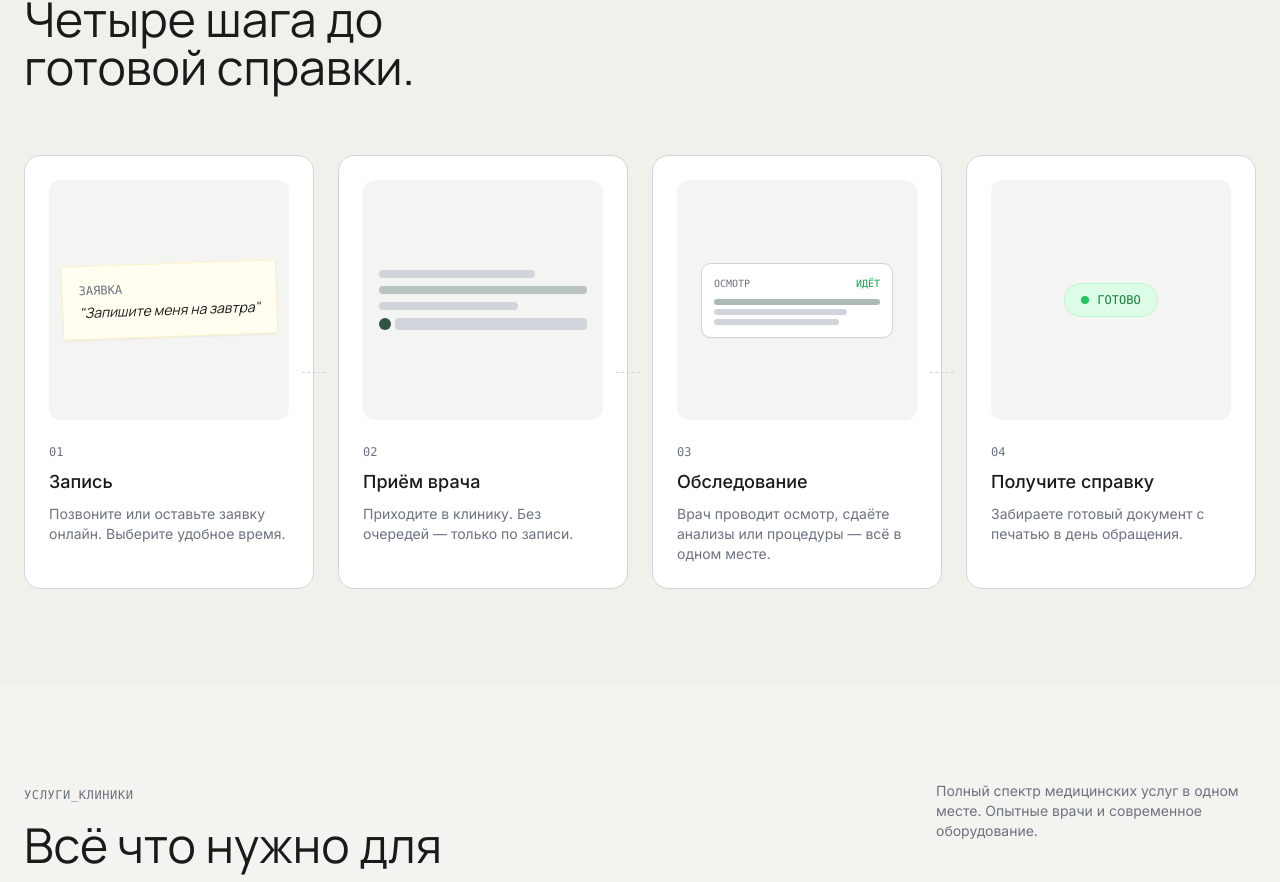
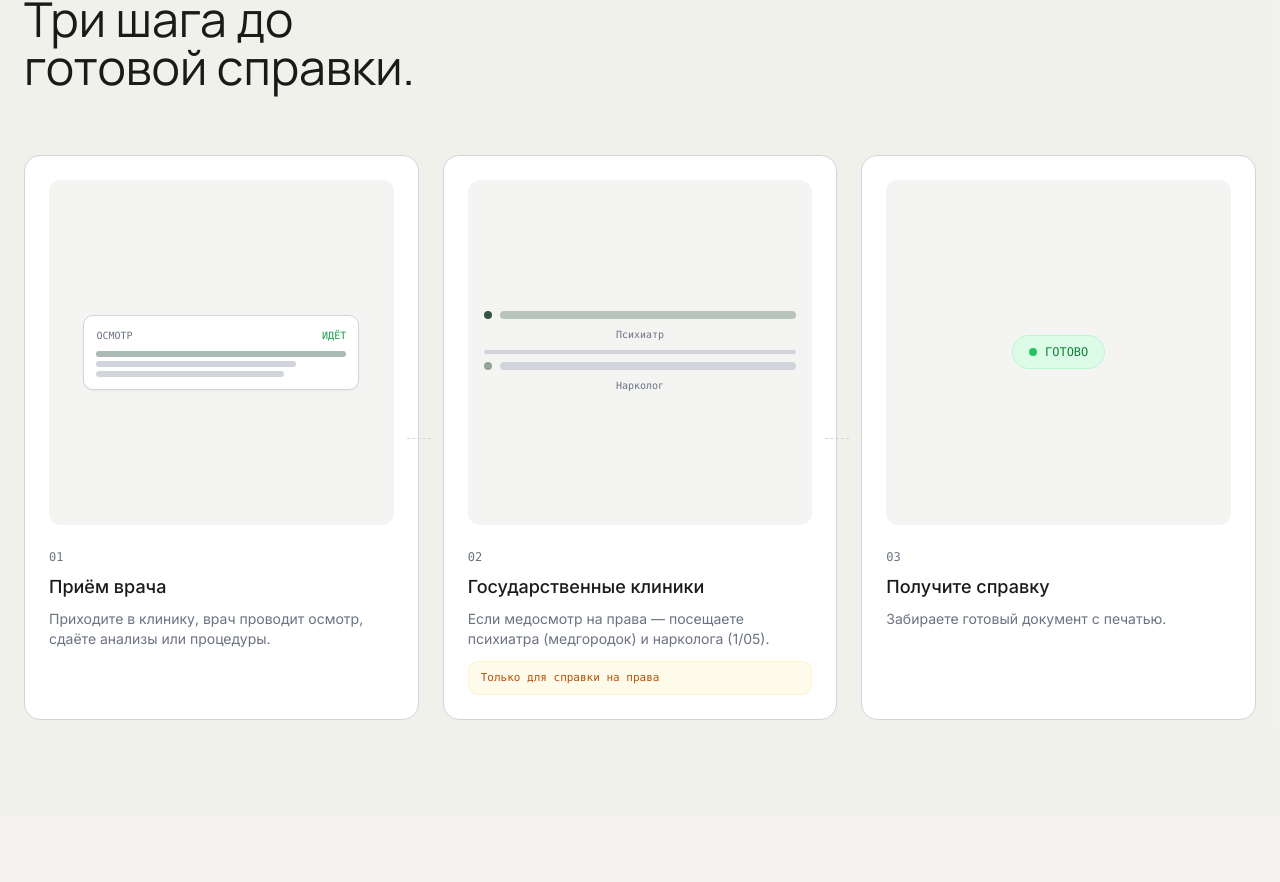
Before and after one commit to pr-poehali-dev/quantum-leap-initiative-113, a React (Vite) app: page / in a window 1280 px wide. Shown: the part 796-1678 px from the top of the page. Built offline with nearby package versions, Linux system fonts and the light colour scheme.

Commit message:
Убрать первый блок из четырех шагов

```diff
--- a/src/components/WorkflowSection.tsx
+++ b/src/components/WorkflowSection.tsx
@@ -2,32 +2,28 @@ interface WorkflowStep {
   number: string;
   title: string;
   description: string;
-  visual: "call" | "visit" | "exam" | "ready";
+  visual: "visit" | "state" | "ready";
+  note?: string;
 }
 
 const steps: WorkflowStep[] = [
   {
     number: "01",
-    title: "Запись",
-    description: "Позвоните или оставьте заявку онлайн. Выберите удобное время.",
-    visual: "call",
+    title: "Приём врача",
+    description: "Приходите в клинику, врач проводит осмотр, сдаёте анализы или процедуры.",
+    visual: "visit",
   },
   {
     number: "02",
-    title: "Приём врача",
-    description: "Приходите в клинику. Без очередей — только по записи.",
-    visual: "visit",
+    title: "Государственные клиники",
+    description: "Если медосмотр на права — посещаете психиатра (медгородок) и нарколога (1/05).",
+    visual: "state",
+    note: "Только для справки на права",
   },
   {
     number: "03",
-    title: "Обследование",
-    description: "Врач проводит осмотр, сдаёте анализы или процедуры — всё в одном месте.",
-    visual: "exam",
-  },
-  {
-    number: "04",
     title: "Получите справку",
-    description: "Забираете готовый документ с печатью в день обращения.",
+    description: "Забираете готовый документ с печатью.",
     visual: "ready",
   },
 ];
@@ -40,7 +36,7 @@ const WorkflowSection = () => {
           <div>
             <span className="text-xs font-mono text-muted-foreground tracking-wider">КАК_МЫ_РАБОТАЕМ</span>
             <h2 className="font-serif text-4xl md:text-5xl mt-4 max-w-md leading-tight">
-              Четыре шага до готовой справки.
+              Три шага до готовой справки.
             </h2>
           </div>
           <p className="text-muted-foreground text-sm max-w-xs hidden md:block">
@@ -48,30 +44,13 @@ const WorkflowSection = () => {
           </p>
         </div>
 
-        <div className="grid md:grid-cols-4 gap-6">
+        <div className="grid md:grid-cols-3 gap-6">
           {steps.map((step, index) => (
             <div key={step.number} className="relative">
               <div className="bg-card border border-border rounded-2xl p-6 h-full">
                 {/* Visual placeholder */}
                 <div className="aspect-square bg-secondary/50 rounded-xl mb-6 flex items-center justify-center relative overflow-hidden">
-                  {step.visual === "call" && (
-                    <div className="bg-[#fffef0] p-4 rounded shadow-sm rotate-[-2deg] border border-amber-100">
-                      <p className="text-xs font-mono text-muted-foreground">ЗАЯВКА</p>
-                      <p className="text-sm font-serif italic mt-1">"Запишите меня на завтра"</p>
-                    </div>
-                  )}
                   {step.visual === "visit" && (
-                    <div className="space-y-2 w-full px-4">
-                      <div className="h-2 bg-border rounded w-3/4" />
-                      <div className="h-2 bg-primary/30 rounded w-full" />
-                      <div className="h-2 bg-border rounded w-2/3" />
-                      <div className="flex gap-1 mt-4">
-                        <div className="w-3 h-3 rounded-full bg-primary" />
-                        <div className="flex-1 h-3 bg-border rounded" />
-                      </div>
-                    </div>
-                  )}
-                  {step.visual === "exam" && (
                     <div className="bg-card border border-border rounded-lg p-3 shadow-sm w-4/5">
                       <div className="flex items-center justify-between mb-2">
                         <span className="text-[10px] font-mono text-muted-foreground">ОСМОТР</span>
@@ -82,6 +61,21 @@ const WorkflowSection = () => {
                         <div className="h-1.5 bg-border rounded w-4/5" />
                         <div className="h-1.5 bg-border rounded w-3/4" />
                       </div>
+                    </div>
+                  )}
+                  {step.visual === "state" && (
+                    <div className="space-y-2 w-full px-4">
+                      <div className="flex items-center gap-2">
+                        <div className="w-2 h-2 rounded-full bg-primary" />
+                        <div className="h-2 bg-primary/30 rounded flex-1" />
+                      </div>
+                      <div className="text-[10px] font-mono text-center text-muted-foreground mt-2">Психиатр</div>
+                      <div className="h-1 bg-border rounded w-full" />
+                      <div className="flex items-center gap-2 mt-2">
+                        <div className="w-2 h-2 rounded-full bg-primary/50" />
+                        <div className="h-2 bg-border rounded flex-1" />
+                      </div>
+                      <div className="text-[10px] font-mono text-center text-muted-foreground">Нарколог</div>
                     </div>
                   )}
                   {step.visual === "ready" && (
@@ -99,6 +93,12 @@ const WorkflowSection = () => {
                 </div>
                 <h3 className="font-medium text-lg mb-2">{step.title}</h3>
                 <p className="text-sm text-muted-foreground">{step.description}</p>
+
+                {step.note && (
+                  <div className="mt-3 bg-amber-50 border border-amber-100 rounded-lg px-3 py-2">
+                    <p className="text-[11px] font-mono text-amber-700">{step.note}</p>
+                  </div>
+                )}
               </div>
 
               {/* Connector line */}
```
